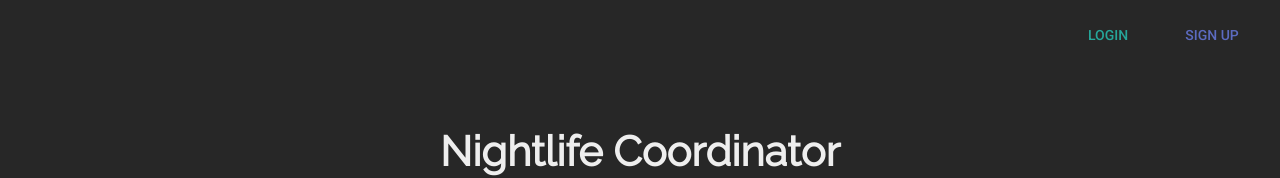
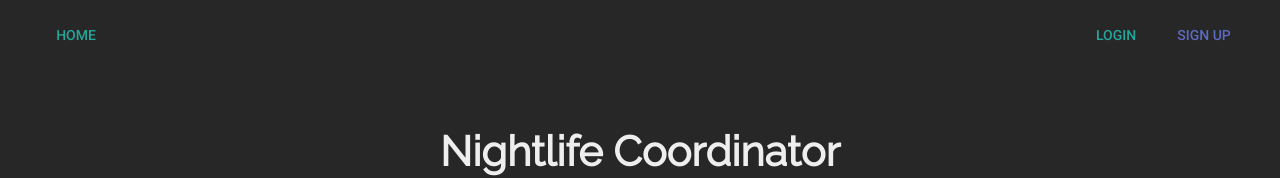
Before and after one commit to LauraBrandt/nightlife-coordinator, a React (Create React App) app: page / in a window 1280 px wide. Shown: the top 178 px of the page. Built offline with nearby package versions, Linux system fonts and the light colour scheme; what react-tap-event-plugin would draw is missing.

Commit message:
add Home button to nav bar

```diff
--- a/src/App.css
+++ b/src/App.css
@@ -14,12 +14,10 @@ body {
 }
 
 .header__nav {
-  float: right;
-  margin-right: 1em;
-}
-
-.header__nav-button {
-  margin: 1em 0 !important;
+  display: flex;
+  justify-content: space-between;
+  margin: 0 1em;
+  padding: 1em 0;
 }
 
 .header__text {
@@ -157,12 +155,12 @@ footer .fa-github {
     padding-bottom: 3em;
   }
 
+  .header__nav {
+    margin: 0 2em;
+  }
+
   .header__text {
     font-size: 1.3em;
-  }
-
-  .header__nav-button {
-    margin: 1em 0.5em !important;
   }
 
   .search__form {
--- a/src/Header.js
+++ b/src/Header.js
@@ -6,25 +6,29 @@ const Header = (props) => {
   return (
     <header>
       <nav className="header__nav">
+        <div className="header__nav_left">
+          <FlatButton
+            label="Home"
+            primary={true}
+            href="/"
+          />
+        </div>
         {props.isAuth ?
-          <div>
+          <div className="header__nav_right">
             <FlatButton
-              className="header__nav-button"
               label="Logout"
               primary={true}
               href="/logout"
             />
           </div>
           :
-          <div>
+          <div className="header__nav_right">
             <FlatButton
-              className="header__nav-button"
               label="Login"
               primary={true}
               href="/login"
             />
             <FlatButton
-              className="header__nav-button"
               label="Sign up"
               secondary={true}
               href="/signup"
```
